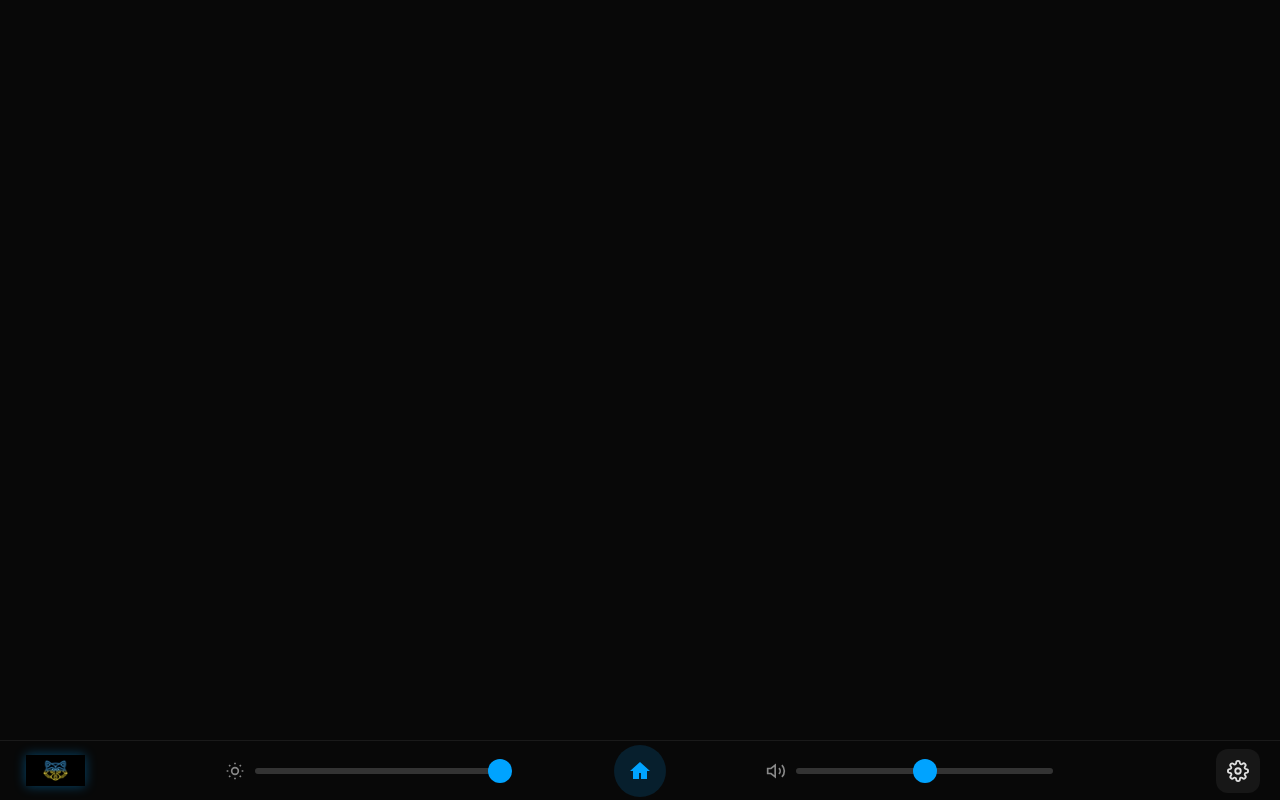
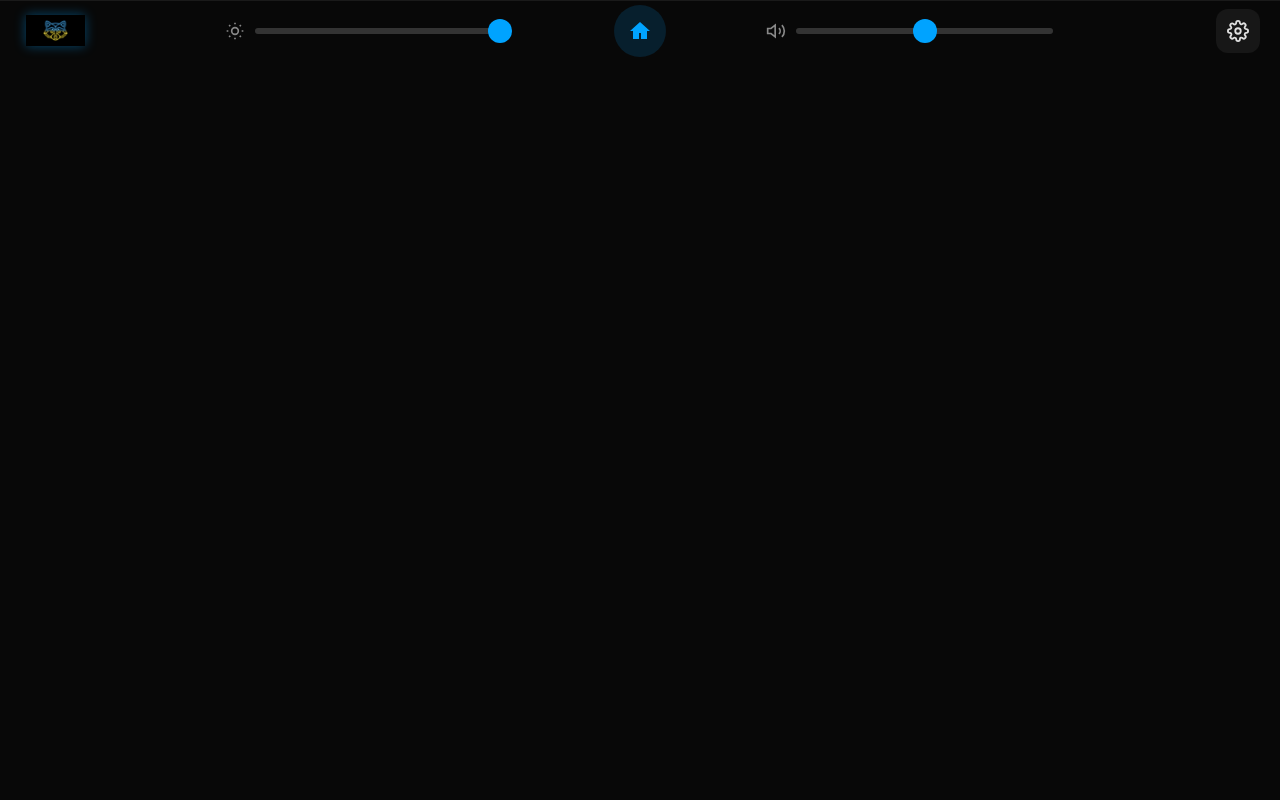
Before and after one commit to NodeWall/e-Node, a website: page ui/controlpanel.html in a window 1280 px wide. Drawn offline with Linux system fonts and the light colour scheme.

Commit message:
fix(display): top-anchored ControlPanel + X11 socket bootstrap for display runtime
- controlpanel.css: anchor #controlpanel to top:0 (bottom:auto), height stays
  --cp-height: 60px; remove temporary diagnostic white outline.
- enode-display-start.sh: symlink /opt/.X11-unix/X0 -> /tmp/.X11-unix/X0 before
  launching Chromium so DISPLAY=:0 resolves after a reboot (fixes black screen /
  "Missing X server or \$DISPLAY" restart loop).

Verified in Test Environment: enode-display active, NRestarts=0, two kiosks,
eNode Hub 1920x1020+0+0 and eNode ControlPanel 1920x87+0+1020.

```diff
--- a/ui/controlpanel/controlpanel.css
+++ b/ui/controlpanel/controlpanel.css
@@ -20,7 +20,8 @@ body {
 /* === ControlPanel (autonomous, mirrors Legacy Slot0 look) === */
 #controlpanel {
   position: fixed;
-  bottom: 0;
+  top: 0;
+  bottom: auto;
   left: 0;
   width: 100vw;
   height: var(--cp-height);
```
Also changed, not shown: 1 other file.
